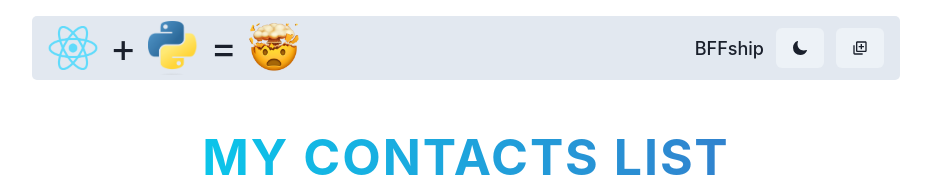
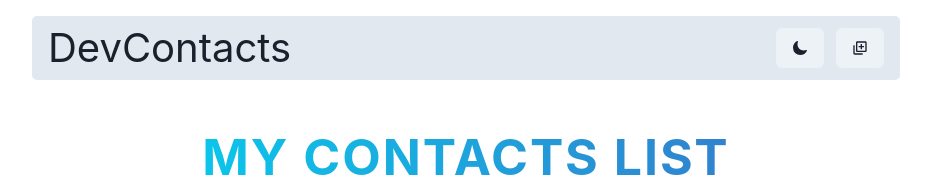
Before and after one commit to thomasmartinez114/contacts-app, a React (Vite) app in the folder frontend/: page / in a window 1280 px wide. Shown: the top 177 px of the page, without its empty margins (174-1105 px from the left). Built offline with nearby package versions, Linux system fonts and the light colour scheme; no server answers.

Commit message:
removed navbar images

```diff
--- a/frontend/src/components/Navbar.jsx
+++ b/frontend/src/components/Navbar.jsx
@@ -29,22 +29,19 @@ const Navbar = () => {
             gap={3}
             display={{ base: 'none', sm: 'flex' }}
           >
-            <img src='/react.png' alt='react logo' width={50} height={50} />
-            <Text fontSize={'40px'}>+</Text>
-            <img src='/python.png' alt='python logo' width={50} height={40} />
-            <Text fontSize={'40px'}>=</Text>
-            <img src='/explode.png' alt='explode logo' width={50} height={50} />
+
+            <Text fontSize={'40px'}>DevContacts</Text>
           </Flex>
 
           {/* Right side */}
           <Flex gap={3} alignItems={'center'}>
-            <Text
+            {/* <Text
               fontSize={'lg'}
               fontWeight={500}
               display={{ base: 'none', md: 'block' }}
             >
               BFFship
-            </Text>
+            </Text> */}
             <Button onClick={toggleColorMode}>
               {colorMode === 'light' ? <IoMoon /> : <LuSun size={20} />}
             </Button>
```
